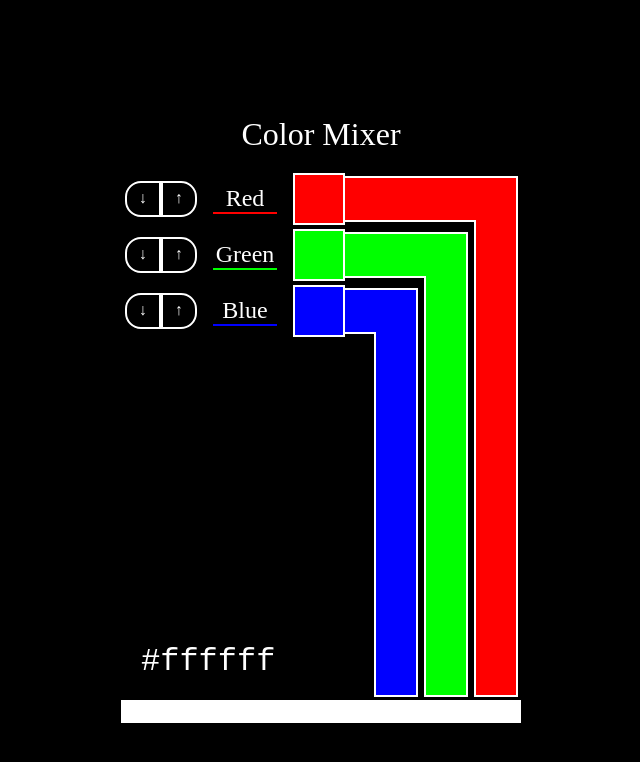
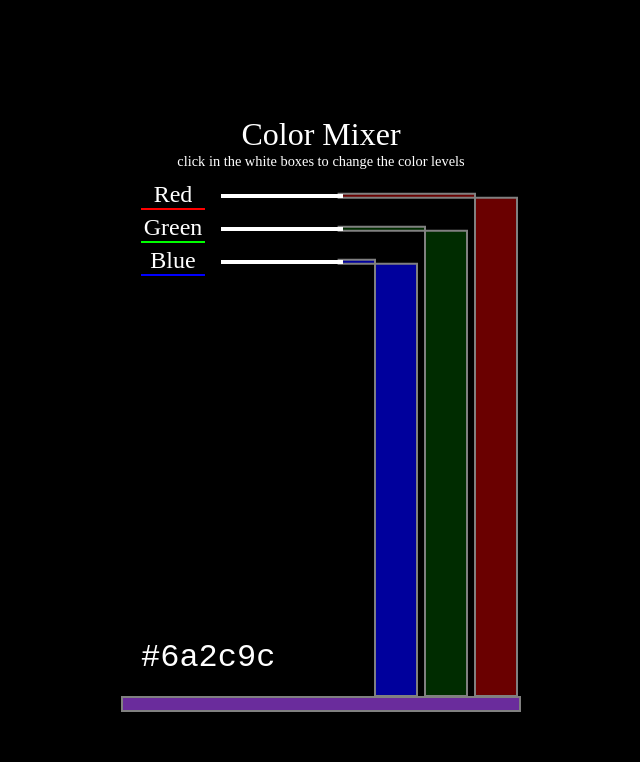
Before and after one commit to mpaulweeks/color-mixer, a plain HTML site: page index.html in a window 1280 px wide. Shown: the whole page, without its empty margins (319-959 px from the left). Drawn offline with Linux system fonts and the light colour scheme.

Commit message:
got click over time working

```diff
--- a/button.js
+++ /dev/null
@@ -1,7 +0,0 @@
-export class Button {
-  constructor(elm, label, callback) {
-    this.elm = elm;
-    elm.innerHTML = label;
-    this.callback = callback;
-  }
-}
--- a/canvas.js
+++ b/canvas.js
@@ -10,7 +10,6 @@ const addPolygon = light => {
 const updatePolygon = (light, index) => {
   const containerRect = document.getElementById('container').getBoundingClientRect();
   const sourceRect = light.sourceElm.getBoundingClientRect();
-  console.log(containerRect, sourceRect);
   const pipeWidth = containerRect.width / 8;
   const pipeMargin = 4;
   const pipeRight = containerRect.right - (index * pipeWidth);
--- a/color.js
+++ b/color.js
@@ -11,6 +11,17 @@ export class Color {
   }
   darken() {
     this.brightness = Math.max(this.brightness - 0.003, 0);
+  }
+  progressTowards(percent) {
+    const current = this.brightness;
+    const delta = Math.abs(current - percent);
+    const epsilon = 0.003;
+    if (delta < epsilon) {
+      this.brightness = percent;
+      return true;
+    }
+    const diff = epsilon * (current > percent ? -1 : 1);
+    this.brightness += diff;
   }
 
   static normalizeRGB(val) {
--- a/index.html
+++ b/index.html
@@ -43,7 +43,18 @@
     }
     header {
       font-size: 2rem;
-      padding: 0.5em 0px;
+      padding-top: 0.5em;
+      text-align: center;
+
+      display: flex;
+      flex-direction: column;
+      justify-content: center;
+      align-items: center;
+      flex-wrap: nowrap;
+    }
+    aside {
+      font-size: 0.9rem;
+      padding-bottom: 0.5em;
       text-align: center;
 
       display: flex;
@@ -71,34 +82,10 @@
       text-align: center;
       border-bottom: 2px solid white;
     }
-    .button {
+    .source {
       cursor: pointer;
-      font-family: monospace;
-      width: 2rem;
-      height: 2rem;
-      font-size: 1rem;
-      font-weight: bold;
-      border: 2px solid white;
-
-      display: flex;
-      flex-direction: column;
-      justify-content: center;
-      align-items: center;
-      flex-wrap: nowrap;
-    }
-    .button.left {
-      border-radius: 1em 0em 0em 1rem;
-    }
-    .button.right {
-      border-radius: 0em 1em 1em 0rem;
-    }
-    .button:hover {
-      background-color: white;
-      color: black;
-    }
-    .source {
-      width: 3rem;
-      height: 3rem;
+      width: 30%;
+      height: 15%;
       border: 2px solid white;
       background-color: black;
 
@@ -118,9 +105,8 @@
       padding: 1rem;
     }
     #combined {
-      width: 100%;
-      height: 30%;
-      border-top: 0px;
+      height: 15%;
+      border: 2px solid grey;
     }
     button {
       cursor: pointer;
@@ -141,13 +127,31 @@
       height: 100%;
     }
     polygon {
-      stroke: white;
+      stroke: grey;
       stroke-width: 2px;
     }
   </style>
 </head>
 <body>
-  <div id="container"></div>
+  <div id="container">
+    <div>
+      <header>
+        Color Mixer
+      </header>
+      <aside>
+        click in the white boxes to change the color levels
+      </aside>
+      <div id="colors">
+        <!-- filled via js -->
+      </div>
+    </div>
+    <div>
+      <div class="row">
+        <div id="combinedHex"></div>
+      </div>
+      <div id="combined"></div>
+    </div>
+  </div>
   <div id="svg-container">
     <svg id="svg" xmlns="http://www.w3.org/2000/svg"></svg>
   </div>
--- a/light.js
+++ b/light.js
@@ -1,16 +1,12 @@
-import { Button } from './button.js';
 import { Color } from './color.js';
 
 export class Light {
   constructor(data) {
     this.color = Color.fromHex(data.hex);
+    this.color.brightness = Math.random();
     this.elm = document.getElementById(data.id);
 
-    this.buttonDarker = new Button(this.elm.children[0], '↓', () => this.color.darken());
-    this.buttonLighter = new Button(this.elm.children[1], '↑', () => this.color.brighten());
-    this.buttons = [this.buttonDarker, this.buttonLighter];
-
-    const labelElm = this.elm.children[2];
+    const labelElm = this.elm.children[0];
     labelElm.innerText = {
       r: 'Red',
       g: 'Green',
@@ -18,7 +14,7 @@ export class Light {
     }[data.id];
     labelElm.style.borderBottomColor = this.color.toHexOriginal();
 
-    this.sourceElm = this.elm.children[3];
+    this.sourceElm = this.elm.children[1];
     this.sourceFillElm = this.sourceElm.children[0];
     this.sourceFillElm.style.backgroundColor = this.color.toHexOriginal();
   }
--- a/main.js
+++ b/main.js
@@ -7,31 +7,33 @@ const render = () => {
   state.combined.color = Color.combine(otherColors);
   canvas.draw(state);
 }
-
-let mouseDown = undefined;
-window.addEventListener('mousedown', e => {
-  mouseDown = setInterval(() => {
-    state.hover && state.hover.callback();
-    render();
-  }, 1);
-});
-window.addEventListener('mouseup', e => {
-  clearInterval(mouseDown);
-  mouseDown = undefined;
-});
 window.addEventListener('resize', render);
 
-state.buttons.forEach(b => {
-  b.elm.addEventListener('mouseenter', e => {
-    state.hover = b;
-  });
-  b.elm.addEventListener('mouseleave', e => {
-    if (state.hover === b) {
-      state.hover = undefined;
-    }
+let goal = {
+  complete: true,
+  light: null,
+  percent: null,
+};
+
+state.lights.forEach(l => {
+  l.sourceElm.addEventListener('mousedown', e => {
+    const rect = l.sourceElm.getBoundingClientRect();
+    const percent = 1 - ((e.clientY - rect.top) / rect.height);
+    goal = {
+      complete: false,
+      light: l,
+      percent: percent,
+    };
   });
 });
 
 // on page load
 state.lights.forEach(light => canvas.addPolygon(light));
 render();
+
+setInterval(() => {
+  if (!goal.complete) {
+    goal.complete = goal.light.color.progressTowards(goal.percent);
+    render();
+  }
+}, 1);
--- a/state.js
+++ b/state.js
@@ -1,31 +1,13 @@
 import { Light, Combined } from './light.js';
 
-const container = document.getElementById('container');
-container.innerHTML = `
-  <div>
-    <header>
-      Color Mixer
-    </header>
-    <div id="colors">
-      ${['r','g','b'].map(c => `
-        <div id="${c}" class="row">
-          <div class="button left"></div>
-          <div class="button right"></div>
-          <div class="label"></div>
-          <div class="source">
-            <div class="sourceFill"></div>
-          </div>
-        </div>
-      `).join('\n')}
+document.getElementById('colors').innerHTML += ['r','g','b'].map(c => `
+  <div id="${c}" class="row">
+    <div class="label"></div>
+    <div class="source">
+      <div class="sourceFill"></div>
     </div>
   </div>
-  <div>
-    <div class="row">
-      <div id="combinedHex"></div>
-    </div>
-    <div id="combined"></div>
-  </div>
-`;
+`).join('\n');
 
 const lights = [
   {
@@ -41,15 +23,8 @@ const lights = [
     id: 'b',
   },
 ].map(data => new Light(data));
-const buttons = lights.reduce((arr, l) => {
-  l.buttons.forEach(b => {
-    arr.push(b);
-  });
-  return arr;
-}, []);
 export const state = {
   lights: lights,
-  buttons: buttons,
   combined: new Combined({
     id: 'combined',
   }),
```
